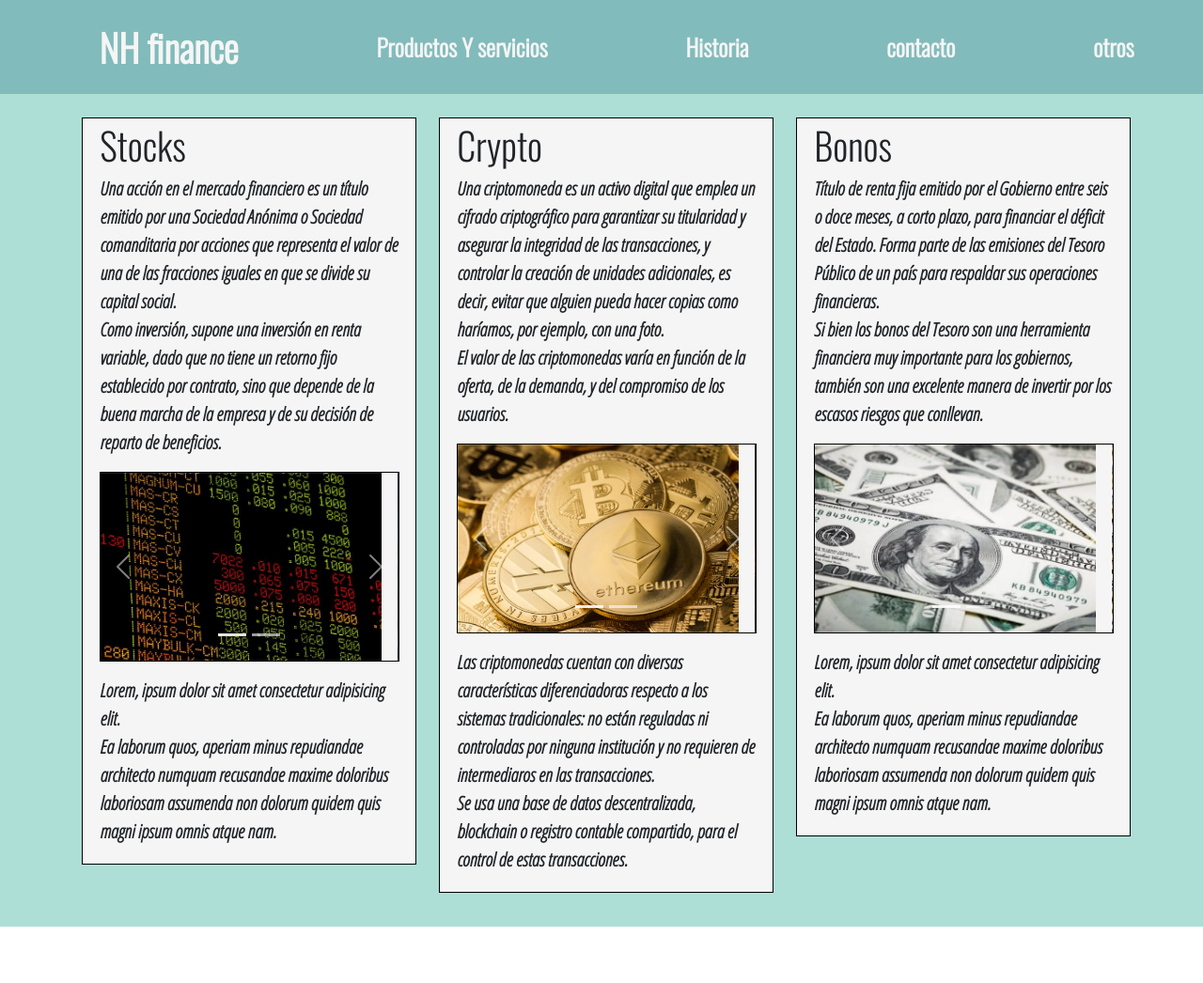
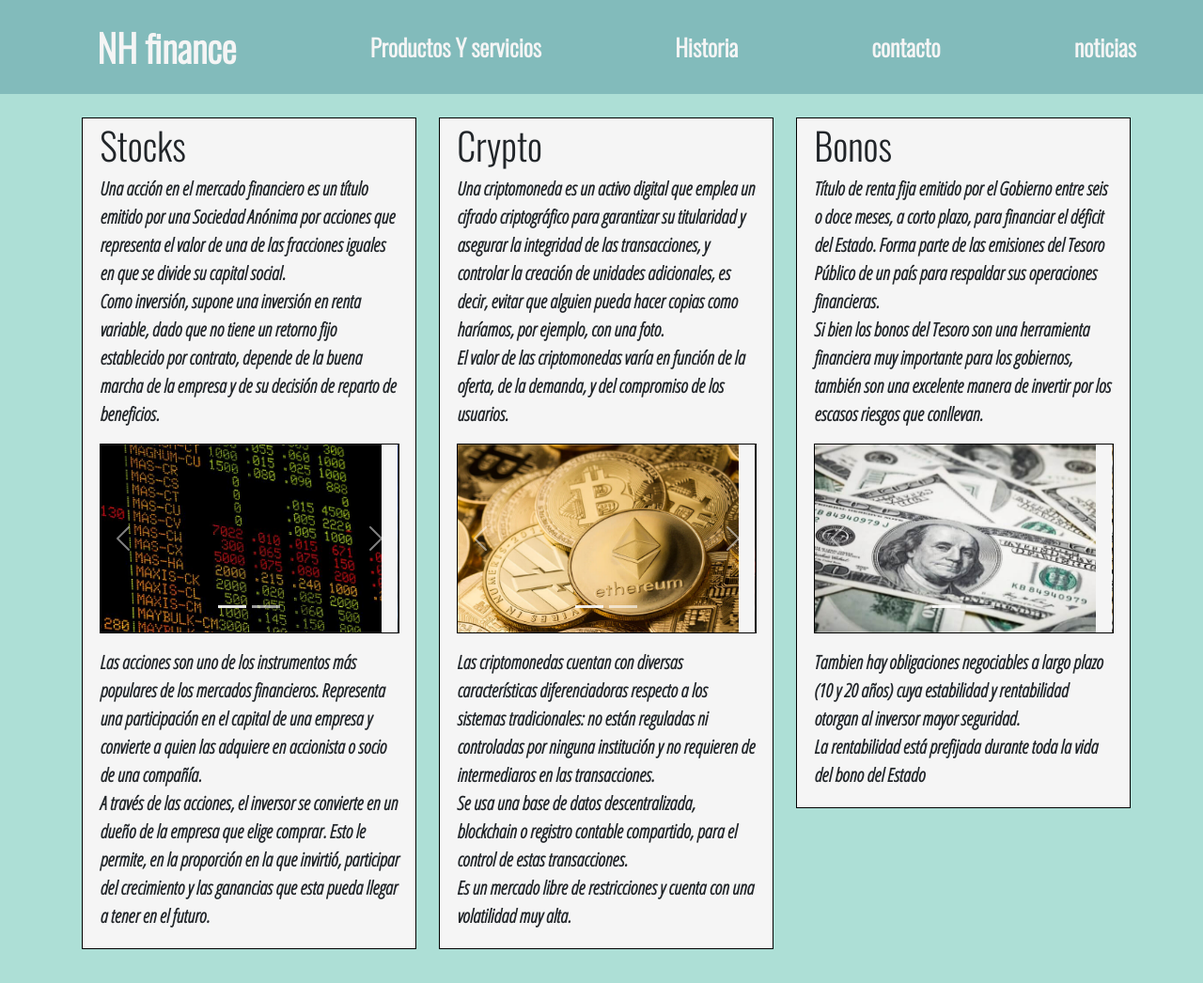
Before and after one commit to Pericles27/Proyecto, a website: page productos.html in a window 1280 px wide. Shown: the whole page at 94% size. Before the commit the page ends 986 px from the top, so only its background shows below. Drawn offline with nearby package versions, Linux system fonts and the light colour scheme.

Commit message:
+cambios

```diff
--- /dev/null
+++ b/productos.css
@@ -0,0 +1,92 @@
+*{
+    padding: 0px;
+    margin: 0px;
+}
+h2{
+    font-size: 30px;
+    text-align: center;
+    font-family: 'Oswald', sans-serif;
+}
+h1{
+    font-family: 'Oswald', sans-serif;
+}
+p{
+    font-size: 20px;
+    font-family: 'Open Sans Condensed', sans-serif;
+    font-weight: bolder;
+}
+body{
+    background-color: #addfd6;
+}
+
+/* Header Y sus Elementos*/
+header{
+    background-color: #82bbbb;
+    color: whitesmoke;
+    position:fixed;
+    width: 100%;
+    height: 100px;
+    z-index: 2;
+}
+.links{
+    text-decoration: none;
+    font-size: 25px;
+    color: whitesmoke;
+    font-family: 'Oswald', sans-serif;
+    font-weight: 600;
+}
+#Logo{
+    font-size: 40px;
+    text-decoration: none;
+    color: whitesmoke;
+    font-family: 'Oswald', sans-serif;
+    font-weight: 700;
+}
+nav{
+    height: 100%;
+}
+.navegador{
+    height: 100%;
+    list-style: none;
+    display: flex;
+    flex-direction: row;
+    justify-content: space-around;
+    align-items: center;
+    flex-wrap: wrap;
+}
+a{
+    transition: 2s;
+}
+a:hover{
+    font-size: 35px;
+    color: chartreuse;
+}
+/* main*/
+main{
+    margin-top: 110px;
+    width: 100%;
+}
+#cripto{
+    height: 300px;
+    width: 70%;
+    background-image: linear-gradient(to bottom,lightblue, white,lightblue);
+    margin: auto;
+    border: solid black 1px;
+}
+#stocks{
+    height: 300px;
+    width: 50%;
+    background-image: linear-gradient(to bottom,lightblue, white,lightblue);
+    margin: auto;
+    border: solid black 1px;
+    margin-top: 2.5%;
+    transform: rotatez(60deg);
+}
+#bonos{
+    height: 300px;
+    width: 70%;
+    background-image: linear-gradient(to bottom,lightblue, white,lightblue);
+    margin: auto;
+    border: solid black 1px;
+    margin-top: 2.5%;
+}
--- a/productos.html
+++ b/productos.html
@@ -4,7 +4,7 @@
     <meta charset="UTF-8">
     <meta http-equiv="X-UA-Compatible" content="IE=edge">
     <meta name="viewport" content="width=device-width, initial-scale=1.0">
-    <title>Productos y servicios</title>
+    <title>NH Finance - Productos y servicios</title>
     <link rel="stylesheet" href="producto.css">
     <link rel="preconnect" href="https://fonts.googleapis.com">
     <link rel="preconnect" href="https://fonts.gstatic.com" crossorigin>
@@ -20,6 +20,9 @@
     <script src="https://cdn.jsdelivr.net/npm/bootstrap@5.1.3/dist/js/bootstrap.bundle.min.js" integrity="sha384-ka7Sk0Gln4gmtz2MlQnikT1wXgYsOg+OMhuP+IlRH9sENBO0LRn5q+8nbTov4+1p" crossorigin="anonymous"></script>
     <script src="https://cdn.jsdelivr.net/npm/@popperjs/core@2.10.2/dist/umd/popper.min.js" integrity="sha384-7+zCNj/IqJ95wo16oMtfsKbZ9ccEh31eOz1HGyDuCQ6wgnyJNSYdrPa03rtR1zdB" crossorigin="anonymous"></script>
     <script src="https://cdn.jsdelivr.net/npm/bootstrap@5.1.3/dist/js/bootstrap.min.js" integrity="sha384-QJHtvGhmr9XOIpI6YVutG+2QOK9T+ZnN4kzFN1RtK3zEFEIsxhlmWl5/YESvpZ13" crossorigin="anonymous"></script>
+
+    <meta name="description" content="Servicios financieros">
+    <meta name="keywords"  content="FINANZAS, CRIPTOMONEDAS, BONOS DEL TESORO, ACCIONES, MERCADOS, DINERO, PRODUCTOS">
 </head>
 <body>
     <header>
@@ -39,7 +42,7 @@
                     <a href="index.html#foot" class="links">contacto</a>
                 </li>
                 <li>
-                    <a href="otros.html" class="links">otros</a>
+                    <a href="otros.html" class="links">noticias</a>
                 </li>
             </ul>
         </nav>
@@ -50,11 +53,11 @@
                 <div class="col-md-4">
                     <article class="articulo">
                         <h1>Stocks</h1>
-                        <p>Una acción en el mercado financiero es un título emitido por una Sociedad Anónima o
-                            Sociedad comanditaria por acciones que representa el valor de una de las fracciones iguales en que se divide
+                        <p>Una acción en el mercado financiero es un título emitido por una Sociedad Anónima
+                             por acciones que representa el valor de una de las fracciones iguales en que se divide
                              su capital social.<br>
                              Como inversión, supone una inversión en renta variable, dado que no tiene un retorno fijo establecido por contrato,
-                             sino que depende de la buena marcha de la empresa y de su decisión de reparto de beneficios.
+                             depende de la buena marcha de la empresa y de su decisión de reparto de beneficios.
                         </p>
                         <div class="img">
                             <div id="demo3" class="carousel slide" data-ride="carousel">
@@ -80,9 +83,11 @@
 
                             </div>
                         </div>
-                        <p>Lorem, ipsum dolor sit amet consectetur adipisicing elit.<br> Ea laborum quos,
-                            aperiam minus repudiandae architecto numquam recusandae maxime doloribus
-                            laboriosam assumenda non dolorum quidem quis magni ipsum omnis atque nam.
+                        <p>Las acciones son uno de los instrumentos más populares de los mercados financieros.
+                            Representa una participación en el capital de una empresa y convierte a quien las adquiere en accionista o socio de una compañía.<br>
+                            A través de las acciones, el inversor se convierte en un dueño de la empresa que elige comprar.
+                            Esto le permite, en la proporción en la que invirtió,
+                            participar del crecimiento y las ganancias que esta pueda llegar a tener en el futuro.
                         </p>
                     </article>
                 </div>
@@ -124,6 +129,7 @@
                              no están reguladas ni controladas por ninguna institución y no requieren de intermediaros en las transacciones.<br>
                              Se usa una base de datos descentralizada,
                              blockchain o registro contable compartido, para el control de estas transacciones.
+                             <br> Es un mercado libre de restricciones y cuenta con una volatilidad muy alta.
                         </p>
                     </article>
                 </div>
@@ -159,9 +165,9 @@
 
                             </div>
                         </div>
-                        <p>Lorem, ipsum dolor sit amet consectetur adipisicing elit.<br> Ea laborum quos,
-                            aperiam minus repudiandae architecto numquam recusandae maxime doloribus
-                            laboriosam assumenda non dolorum quidem quis magni ipsum omnis atque nam.
+                        <p>Tambien hay obligaciones negociables a largo plazo (10 y 20 años) cuya estabilidad y rentabilidad otorgan
+                            al inversor mayor seguridad.<br>
+                            La rentabilidad está prefijada durante toda la vida del bono del Estado
                         </p>
                     </article>
                 </div>
```
Also changed, not shown: historia.html (+5 -2 lines), index.html (+6 -2 lines), otros.html (+5 -2 lines).
